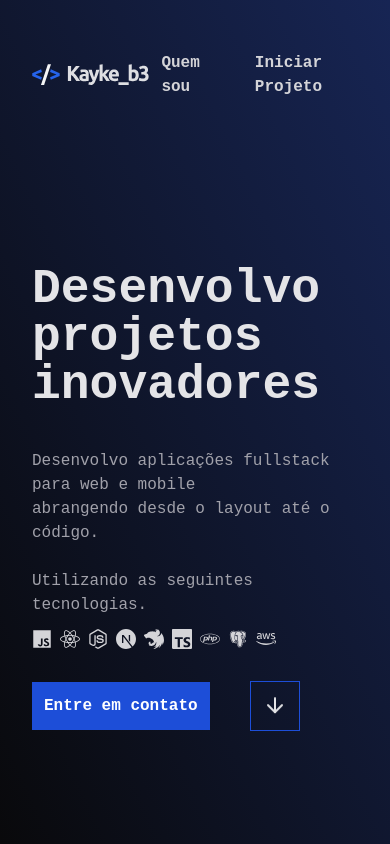
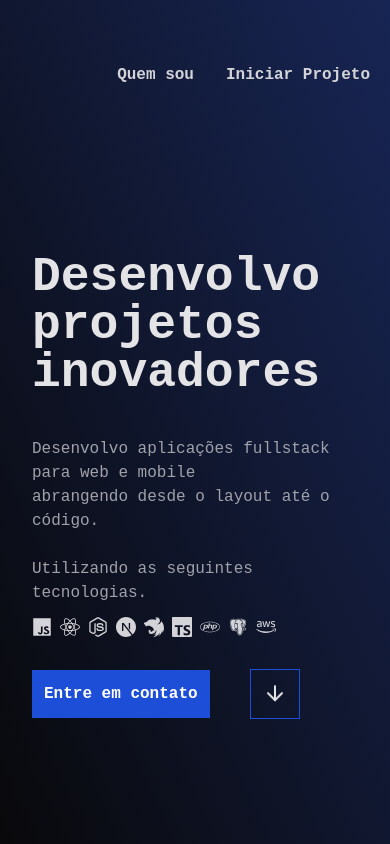
Before and after one commit to kaykeeb3/kayke_dev, a React (Vite) app: page / in a window 390 px wide. Built offline with nearby package versions, Linux system fonts and the light colour scheme.

Commit message:
feat: config layout in mobile

```diff
--- a/src/components/header.tsx
+++ b/src/components/header.tsx
@@ -1,5 +1,5 @@
 import { motion } from "framer-motion";
-import CustomLink from "./link";
+import CustomLink from "@/components/link";
 import { ArrowLeft } from "lucide-react";
 import { Link, useLocation } from "react-router-dom";
 import Logo from "@/assets/logo.svg";
@@ -15,10 +15,11 @@ function Header() {
       className="flex items-center justify-between py-12 md:pr-5 max-[600px]:p-5"
     >
       <div className="float-start flex justify-start p-2">
-        <Link to="/" className="w-full mx-1 hover:underline">
-          <img src={Logo} alt="Logo da Página" className="w-36" />
-        </Link>
-        {location.pathname !== "/" && (
+        {location.pathname === "/" ? (
+          <Link to="/" className="w-full mx-1 hover:underline max-sm:hidden">
+            <img src={Logo} alt="Logo da Página" className="w-36" />
+          </Link>
+        ) : (
           <Link to="/">
             <ArrowLeft className="w-5 h-5 text-zinc-300 hover:text-zinc-400" />
           </Link>
```
